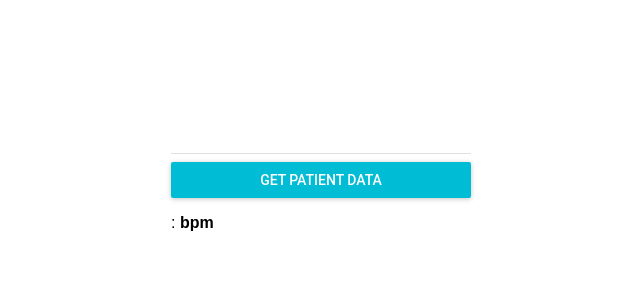
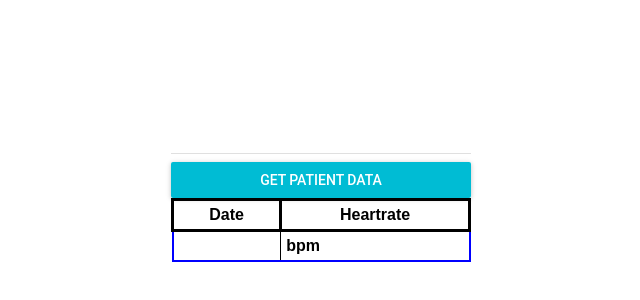
Before and after one commit to kjans123/doctor-hr-frontend, a React (Create React App) app in the folder doc-frontend/: page / in a window 1280 px wide. Shown: the part 126-426 px from the top of the page, without its empty margins (319-959 px from the left). Built offline with nearby package versions, Linux system fonts and the light colour scheme.

Commit message:
converted html list to html table with CSS formatting

```diff
--- a/doc-frontend/src/TEXT_field.js
+++ b/doc-frontend/src/TEXT_field.js
@@ -30,6 +30,24 @@ var styles = {
 
   "relative": {
     "position": "relative"
+  },
+
+  "table": {
+    "width": "100%",
+    "border": "2px solid blue",
+    "border-collapse": "collapse"
+  },
+
+  "td": {
+    "border": "1px solid black",
+    "border-collapse": "collapse",
+    "padding": "5px"
+  },
+
+  "th": {
+    "border": "3px solid black",
+    "border-collapse": "collapse",
+    "padding": "5px"
   }
 }
 
@@ -87,9 +105,15 @@ class TEXT_field extends React.Component {
             primary={true}
             onClick = {this.getData}/>
             <div style={styles.relative}>
+              <table style={styles.table}>
+                <tr>
+                  <th style ={styles.th}><b>Date</b></th>
+                  <th style ={styles.th}><b>Heartrate</b></th>
+                </tr>
               {this.state.patientData.map((date,index) => (
-                <p>{date.date}: <b>{date.hr} bpm</b></p>
+                <tr><td style = {styles.td}>{date.date}</td><td style={styles.td}><b>{date.hr} bpm</b></td></tr>
               ))}
+              </table>
             </div>
         </div>
       </MuiThemeProvider>
```
